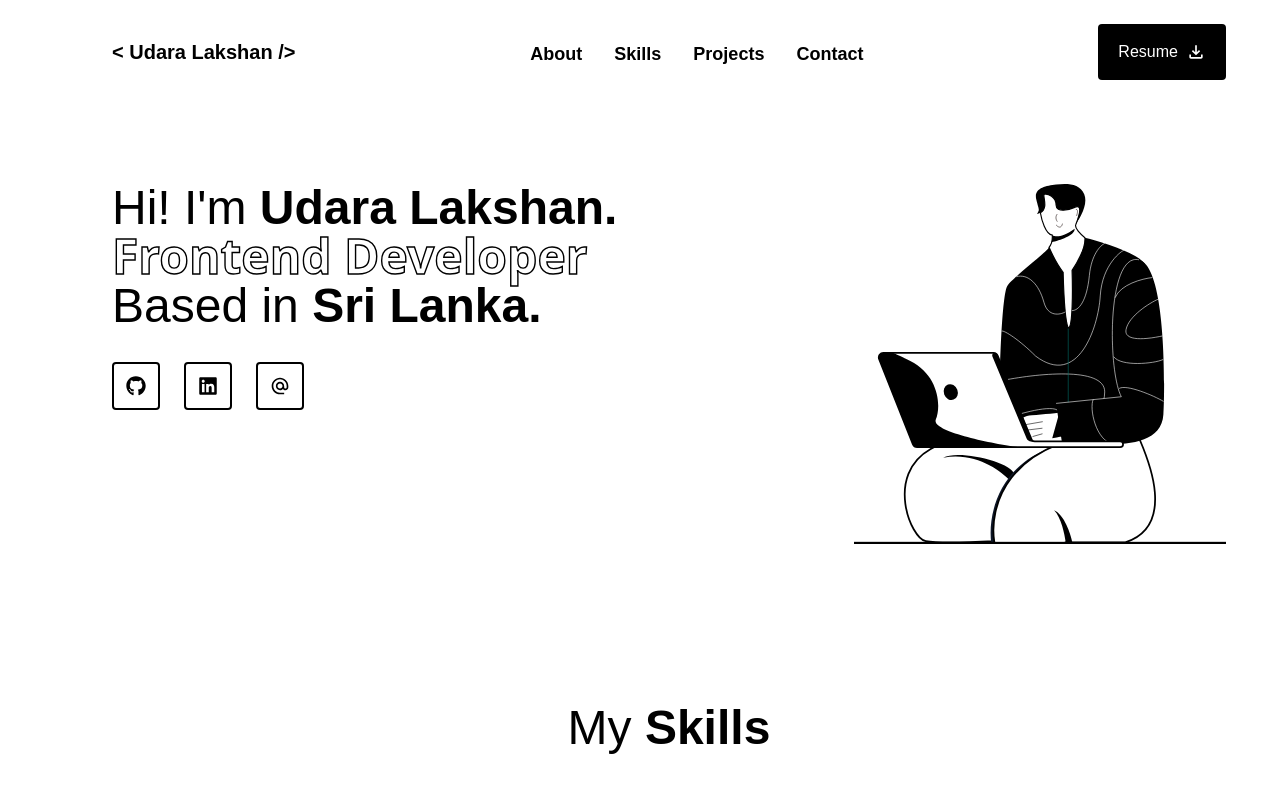
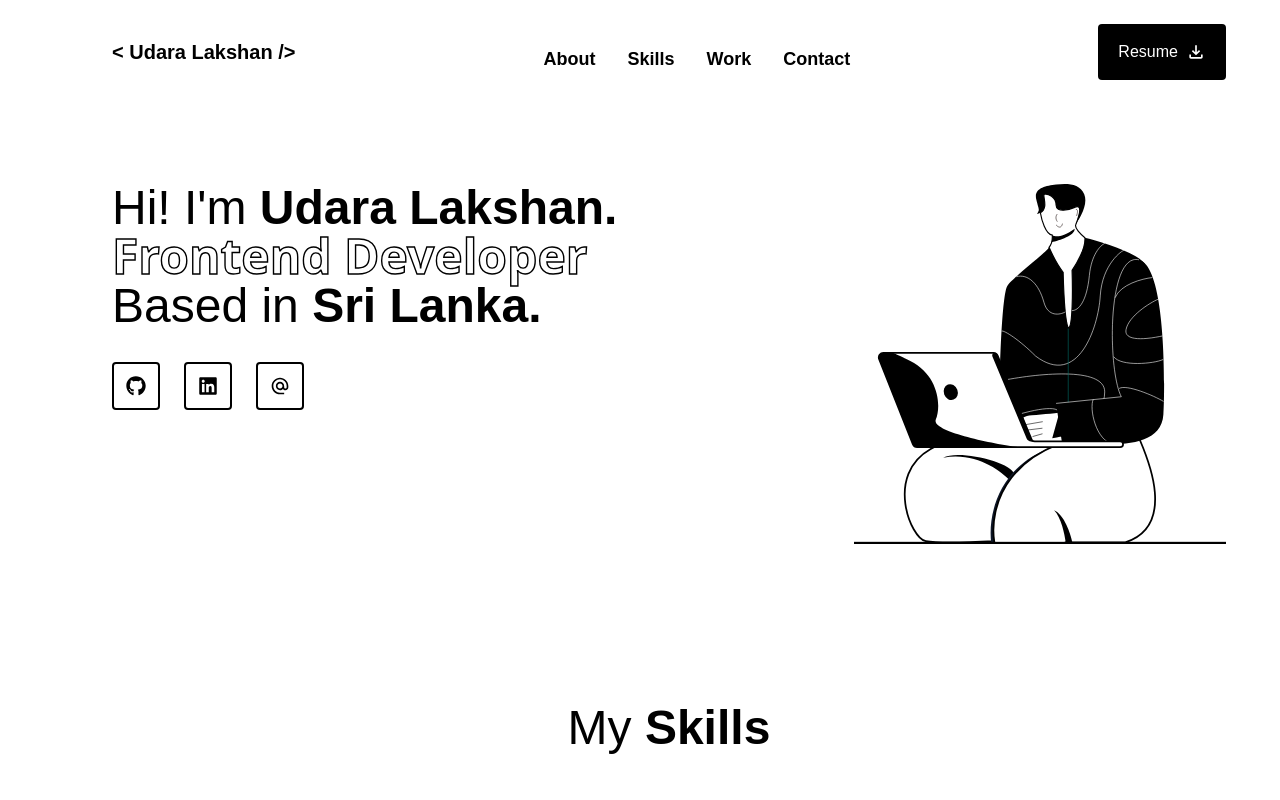
Before and after one commit to udara885/udara885.github.io, a React (Vite) app: page / in a window 1280 px wide. Shown: the top 800 px of the page. Built offline with nearby package versions, Linux system fonts and the light colour scheme.

Commit message:
add hover styles for nav links

```diff
--- a/src/components/Header.jsx
+++ b/src/components/Header.jsx
@@ -2,47 +2,104 @@ import React from "react"
 import { MdOutlineFileDownload } from "react-icons/md"
 import { RxHamburgerMenu } from "react-icons/rx"
 
-const Header = () =>
-{
-  const [ toggle, setToggle ] = React.useState( false )
+const Header = () => {
+	const [toggle, setToggle] = React.useState(false)
 
-  function click ()
-  {
-    setToggle( ( prevState ) => !prevState )
+	function click() {
+		setToggle((prevState) => !prevState)
 	}
 
 	return (
 		<header className="flex p-4 items-start flex-col self-stretch w-full md:py-6 md:px-20 md:flex-row bg-white sticky top-0">
 			<div className="flex justify-between items-center w-full md:px-8 shrink-0">
-        <a href="#" className="font-extrabold text-xl">{ "< Udara Lakshan />" }</a>
-        { window.innerWidth > 768 &&
+				<a
+					href="#"
+					className="font-extrabold text-xl"
+				>
+					{"< Udara Lakshan />"}
+				</a>
+				{window.innerWidth > 768 && (
 					<>
-            <div className="flex flex-col md:flex-row items-center justify-center gap-3 md:gap-8 mt-4 font-semibold text-lg my-auto">
-              <a href="#about">About</a>
-              <a href="#skills">Skills</a>
-              <a href="#projects">Projects</a>
-              <a href="#contact">Contact</a>
+						<div className="flex flex-col md:flex-row items-center justify-center gap-3 md:gap-8 mt-4 font-semibold text-lg">
+							<a
+								href="#about"
+								className="border-b-2 border-white hover:border-b-black"
+							>
+								About
+							</a>
+							<a
+								href="#skills"
+								className="border-b-2 border-white hover:border-b-black"
+							>
+								Skills
+							</a>
+							<a
+								href="#work"
+								className="border-b-2 border-white hover:border-b-black"
+							>
+								Work
+							</a>
+							<a
+								href="#contact"
+								className="border-b-2 border-white hover:border-b-black"
+							>
+								Contact
+							</a>
 						</div>
-            <a href="https://drive.google.com/file/d/1GYd1gxLF3KOX-BWSpo2rM3yGrReIFJMw/view?usp=sharing" target="_blank" className="flex h-14 py-4 px-5 items-center gap-2 bg-black text-white rounded">
+						<a
+							href="https://drive.google.com/file/d/1GYd1gxLF3KOX-BWSpo2rM3yGrReIFJMw/view?usp=sharing"
+							target="_blank"
+							className="flex h-14 py-4 px-5 items-center gap-2 bg-black text-white rounded"
+						>
 							Resume
-              <MdOutlineFileDownload size={ 20 } />
+							<MdOutlineFileDownload size={20} />
 						</a>
 					</>
-        }
-        <button className="md:hidden" type="button" onClick={ click }>
+				)}
+				<button
+					className="md:hidden"
+					type="button"
+					onClick={click}
+				>
 					<RxHamburgerMenu className="w-full h-9" />
 				</button>
 			</div>
-      { toggle && <div className="flex flex-col md:flex-row items-center justify-center w-full gap-3 mt-4 font-semibold text-lg">
-        <a href="#about">About</a>
-        <a href="#skills">Skills</a>
-        <a href="#projects">Projects</a>
-        <a href="#contact">Contact</a>
-        <a href="https://drive.google.com/file/d/1GYd1gxLF3KOX-BWSpo2rM3yGrReIFJMw/view?usp=sharing" target="_blank" className="flex h-14 py-4 px-5 items-center gap-2 bg-black text-white rounded">
+			{toggle && (
+				<div className="flex flex-col md:flex-row items-center justify-center w-full gap-3 mt-4 font-semibold text-lg">
+					<a
+						href="#about"
+						className="border-b-2 border-white hover:border-b-black"
+					>
+						About
+					</a>
+					<a
+						href="#skills"
+						className="border-b-2 border-white hover:border-b-black"
+					>
+						Skills
+					</a>
+					<a
+						href="#work"
+						className="border-b-2 border-white hover:border-b-black"
+					>
+						Projects
+					</a>
+					<a
+						href="#contact"
+						className="border-b-2 border-white hover:border-b-black"
+					>
+						Contact
+					</a>
+					<a
+						href="https://drive.google.com/file/d/1GYd1gxLF3KOX-BWSpo2rM3yGrReIFJMw/view?usp=sharing"
+						target="_blank"
+						className="flex h-14 py-4 px-5 items-center gap-2 bg-black text-white rounded"
+					>
 						Resume
-          <MdOutlineFileDownload size={ 20 } />
+						<MdOutlineFileDownload size={20} />
 					</a>
-      </div> }
+				</div>
+			)}
 		</header>
 	)
 }
```
Lines whose indentation alone changed are shown as unchanged.
